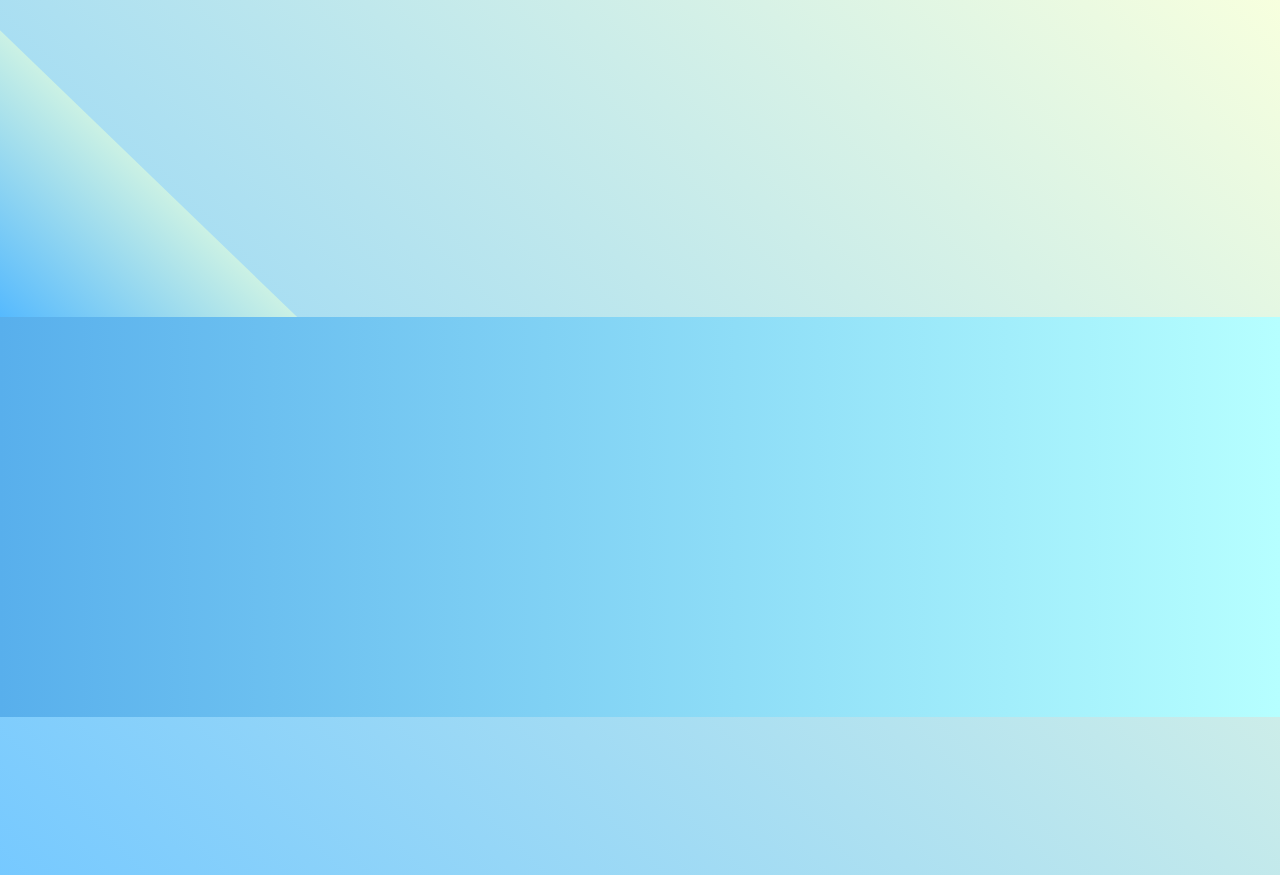
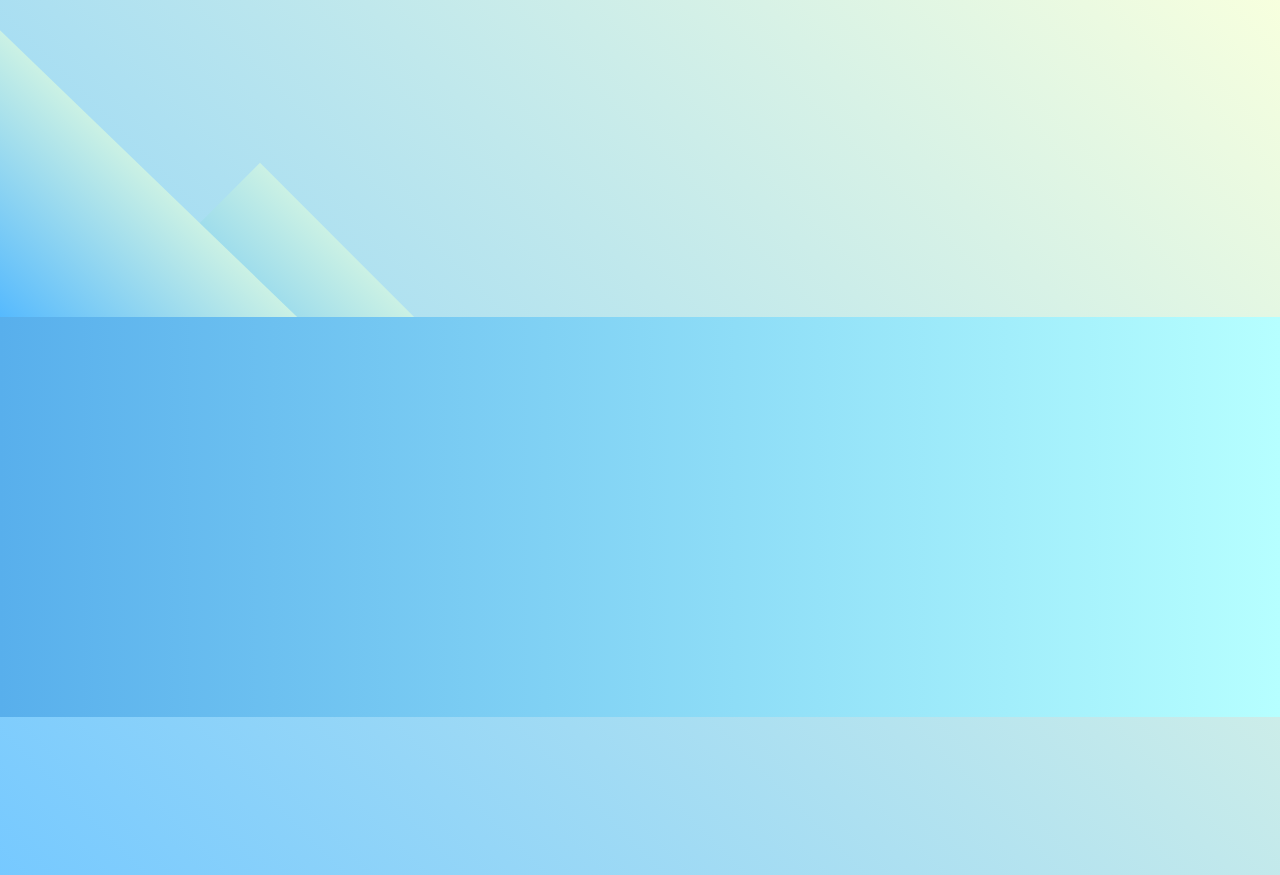
Before and after one commit to nedoratic/fcc-rwd-19-penguin, a plain HTML site: page index.html in a window 1280 px wide. Drawn offline with Linux system fonts and the light colour scheme.

Commit message:
style.css - back mountain added

```diff
--- a/index.html
+++ b/index.html
@@ -8,6 +8,7 @@
 	</head>
 	<body>
 		<div class="left-mountain"></div>
+		<div class="back-mountain"></div>
 		<div class="penguin"></div>
 		<div class="ground"></div>
 	</body>
--- a/style.css
+++ b/style.css
@@ -17,6 +17,17 @@ body {
 	margin-top: 100px;
 }
 
+.back-mountain {
+	width: 300px;
+	height: 300px;
+	background: linear-gradient(rgb(203, 241, 228), rgb(47, 170, 255));
+	position: absolute;
+	z-index: 1;
+	transform: rotate(45deg);
+	left: 110px;
+	top: 225px;
+}
+
 .penguin {
 	width: 300px;
 	height: 300px;
```
